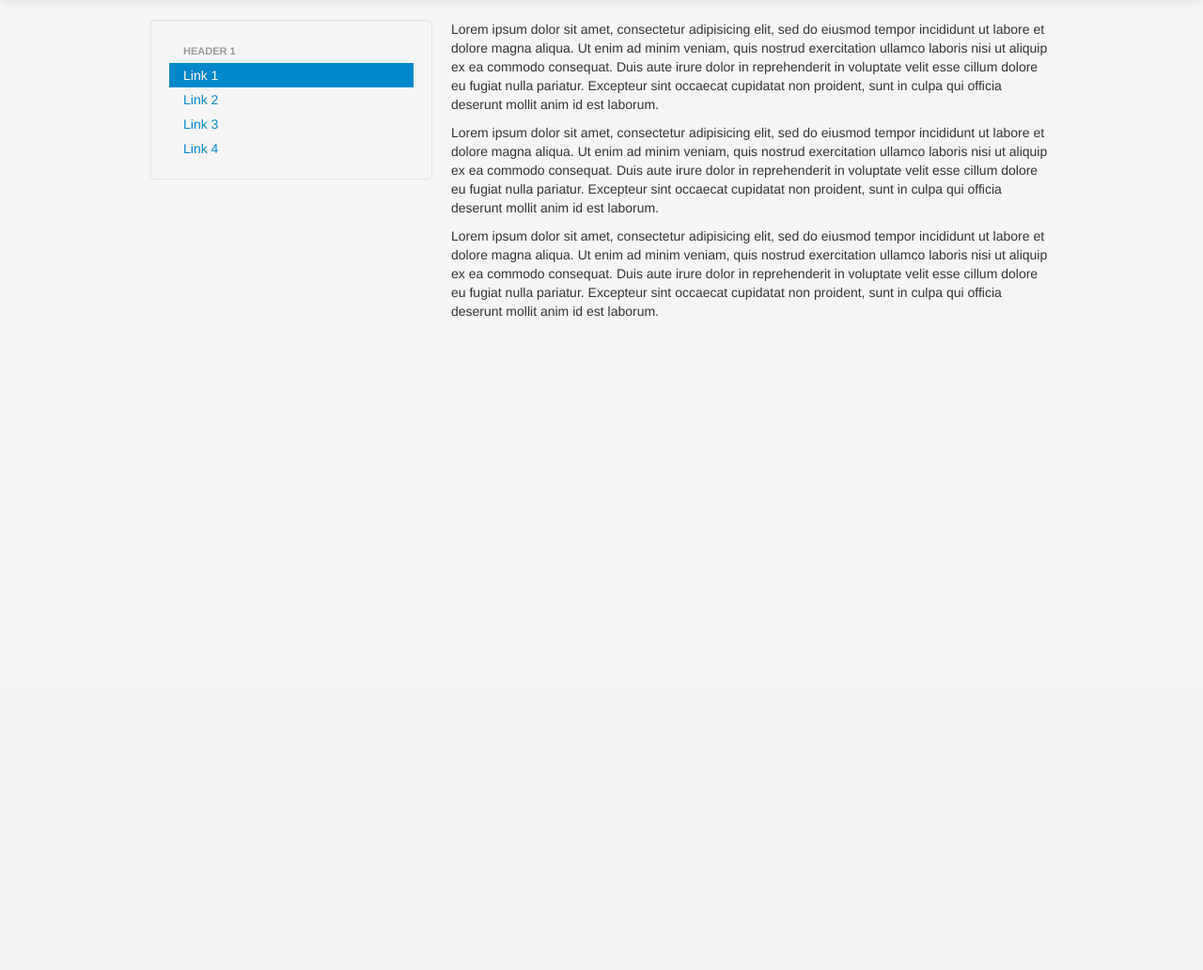
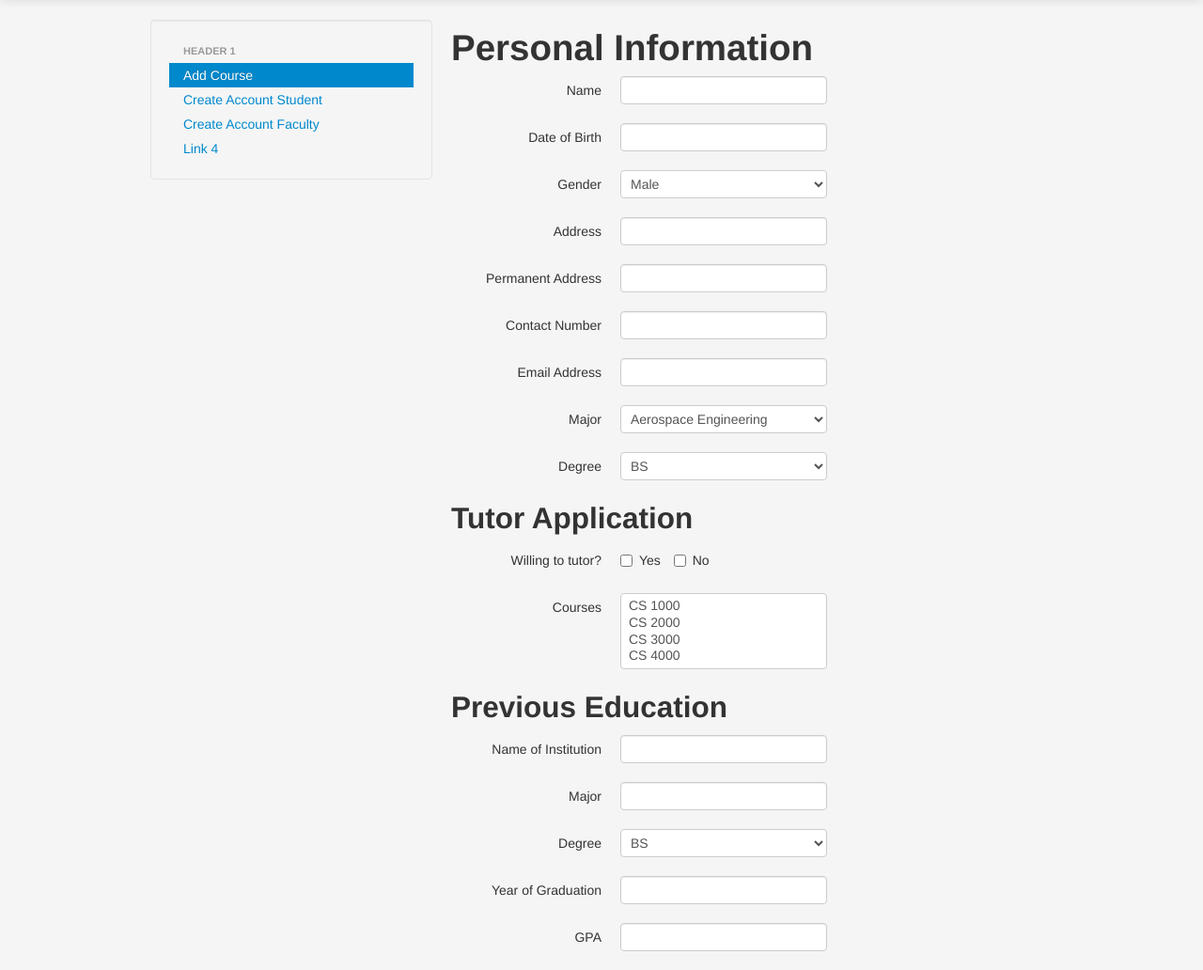
Before and after one commit to mdandy/GTPort, a PHP site: page / in a window 1280 px wide. Shown: the part 69-1101 px from the top of the page at 94% size. Before the commit the page ends 406 px from the top, so only its background shows below. Run offline with PHP 8.4, Linux system fonts and the light colour scheme.

Commit message:
Create Account

```diff
--- a/css/style.css
+++ b/css/style.css
@@ -5,6 +5,11 @@ body
 	padding-top: 40px;
 	padding-bottom: 40px;
 	background-color: #f5f5f5;
+}
+
+textarea
+{
+	resize: none;
 }
 
 #container
@@ -18,10 +23,12 @@ body
 {
 	float: left;
 	width: 300px;
+	position: fixed;
 }
 
 #main
 {
+	float: left;
 	margin-left: 320px;
 }
 
--- a/index.html
+++ b/index.html
@@ -41,10 +41,10 @@
 			<div class="well sidebar-nav">
 				<ul id="sidebar_nav" class="nav nav-list">
 					<li class="nav-header">Header 1</li>
-					<li class="active"><a onclick="UIManager.select_page(this, 'add_course.html');">Link 1</a></li>
-					<li><a onclick="UIManager.select_page(this, 'add_course.html');">Link 2</a></li>
-					<li><a onclick="UIManager.select_page(this, 'add_course.html');">Link 3</a></li>
-					<li><a onclick="UIManager.select_page(this, 'add_course.html');">Link 4</a></li>
+					<li class="active"><a onClick="UIManager.select_page(this, 'add_course.html');">Add Course</a></li>
+					<li><a onClick="UIManager.select_page(this, 'create_account_student.html');">Create Account Student</a></li>
+					<li><a onClick="UIManager.select_page(this, 'create_account_faculty.html');">Create Account Faculty</a></li>
+					<li><a onClick="UIManager.select_page(this, 'add_course.html');">Link 4</a></li>
 				</ul>
 			</div>
 		</div>
--- a/js/ui_manager.js
+++ b/js/ui_manager.js
@@ -5,7 +5,7 @@ var UIManager =
 	load_page: function(page_name)
 	{
 		if (page_name === undefined)
-			$("#main").load("page/create_account.html");
+			$("#main").load("page/create_account_student.html");
 		else
 			$("#main").load("page/" + page_name);
 	},
--- a/page/create_account.html
+++ /dev/null
@@ -1,24 +0,0 @@
-<p>
-	Lorem ipsum dolor sit amet, consectetur adipisicing elit, sed do eiusmod tempor
-	incididunt ut labore et dolore magna aliqua. Ut enim ad minim veniam, quis nostrud
-	exercitation ullamco laboris nisi ut aliquip ex ea commodo consequat. Duis aute
-	irure dolor in reprehenderit in voluptate velit esse cillum dolore eu fugiat nulla
-	pariatur. Excepteur sint occaecat cupidatat non proident, sunt in culpa qui officia
-	deserunt mollit anim id est laborum.
-</p>
-<p>
-	Lorem ipsum dolor sit amet, consectetur adipisicing elit, sed do eiusmod tempor
-	incididunt ut labore et dolore magna aliqua. Ut enim ad minim veniam, quis nostrud
-	exercitation ullamco laboris nisi ut aliquip ex ea commodo consequat. Duis aute
-	irure dolor in reprehenderit in voluptate velit esse cillum dolore eu fugiat nulla
-	pariatur. Excepteur sint occaecat cupidatat non proident, sunt in culpa qui officia
-	deserunt mollit anim id est laborum.
-</p>
-<p>
-	Lorem ipsum dolor sit amet, consectetur adipisicing elit, sed do eiusmod tempor
-	incididunt ut labore et dolore magna aliqua. Ut enim ad minim veniam, quis nostrud
-	exercitation ullamco laboris nisi ut aliquip ex ea commodo consequat. Duis aute
-	irure dolor in reprehenderit in voluptate velit esse cillum dolore eu fugiat nulla
-	pariatur. Excepteur sint occaecat cupidatat non proident, sunt in culpa qui officia
-	deserunt mollit anim id est laborum.
-</p>
--- /dev/null
+++ b/page/create_account_student.html
@@ -0,0 +1,146 @@
+<h1>Personal Information</h1>
+
+<form id="create_account_student_form" class="form-horizontal">
+	<div class="control-group">
+		<label class="control-label">Name</label>
+		<div class="controls">
+			<input type="text" id="name" name="name">
+		</div>
+	</div>
+
+	<div class="control-group">
+		<label class="control-label">Date of Birth</label>
+		<div class="controls">
+			<input type="text" id="dob" name="dob">
+		</div>
+	</div>
+
+	<div class="control-group">
+		<label class="control-label">Gender</label>
+		<div class="controls">
+			<select id="gender" name="gender">
+				<option value="male">Male</option>
+				<option value="female">Female</option>
+			</select>
+		</div>
+	</div>
+
+	<div class="control-group">
+		<label class="control-label">Address</label>
+		<div class="controls">
+			<input type="text" id="address" name="address">
+		</div>
+	</div>
+
+	<div class="control-group">
+		<label class="control-label">Permanent Address</label>
+		<div class="controls">
+			<input type="text" id="permanent_address" name="permanent_address">
+		</div>
+	</div>
+
+	<div class="control-group">
+		<label class="control-label">Contact Number</label>
+		<div class="controls">
+			<input type="tel" id="contact" name="contact">
+		</div>
+	</div>
+
+	<div class="control-group">
+		<label class="control-label">Email Address</label>
+		<div class="controls">
+			<input type="email" id="email" name="email">
+		</div>
+	</div>
+
+	<div class="control-group">
+		<label class="control-label">Major</label>
+		<div class="controls">
+			<select id="major" name="major">
+				<option value="AE">Aerospace Engineering</option>
+				<option value="BIO">Biology</option>
+				<option value="BME">Biomedical Engineering</option>
+				<option value="CS">Computer Science</option>
+				<option value="ECE">Electrical & Computer Engineering</option>
+			</select>
+		</div>
+	</div>
+
+	<div class="control-group">
+		<label class="control-label">Degree</label>
+		<div class="controls">
+			<select id="degree" name="degree">
+				<option value="BS">BS</option>
+				<option value="MS">MS</option>
+				<option value="PHD">Ph.D.</option>
+			</select>
+		</div>
+	</div>
+
+	<h2>Tutor Application</h2>
+
+	<div class="control-group">
+		<label class="control-label">Willing to tutor?</label>
+		<div class="controls">
+			<label class="checkbox inline">
+				<input type="checkbox" id="willing_tutor_yes" name="willing_tutor_yes" value="yes"> Yes
+			</label>
+			<label class="checkbox inline">
+				<input type="checkbox" id="willing_tutor_no" name="willing_tutor_no" value="no"> No
+			</label>
+		</div>
+	</div>
+
+	<div class="control-group">
+		<label class="control-label">Courses</label>
+		<div class="controls">
+			<select id="tutor_courses" name="tutor_courses" multiple="multiple">
+				<option value="CS1000">CS 1000</option>
+				<option value="CS2000">CS 2000</option>
+				<option value="CS3000">CS 3000</option>
+				<option value="CS4000">CS 4000</option>
+			</select>
+		</div>
+	</div>
+
+	<h2>Previous Education</h2>
+
+	<div class="control-group">
+		<label class="control-label">Name of Institution</label>
+		<div class="controls">
+			<input type="text" id="prev_name" name="prev_name">
+		</div>
+	</div>
+
+	<div class="control-group">
+		<label class="control-label">Major</label>
+		<div class="controls">
+			<input type="text" id="prev_major" name="prev_major">
+		</div>
+	</div>
+
+	<div class="control-group">
+		<label class="control-label">Degree</label>
+		<div class="controls">
+			<select id="prev_degree" name="prev_degree">
+				<option value="BS">BS</option>
+				<option value="MS">MS</option>
+				<option value="PHD">Ph.D.</option>
+			</select>
+		</div>
+	</div>
+
+	<div class="control-group">
+		<label class="control-label">Year of Graduation</label>
+		<div class="controls">
+			<input type="text" id="prev_year" name="prev_year">
+		</div>
+	</div>
+
+	<div class="control-group">
+		<label class="control-label">GPA</label>
+		<div class="controls">
+			<input type="number" id="prev_gpa" name="prev_gpa">
+		</div>
+	</div>
+</form>
```
Also changed, not shown: page/create_account_faculty.html (added, +109 -0 lines).
